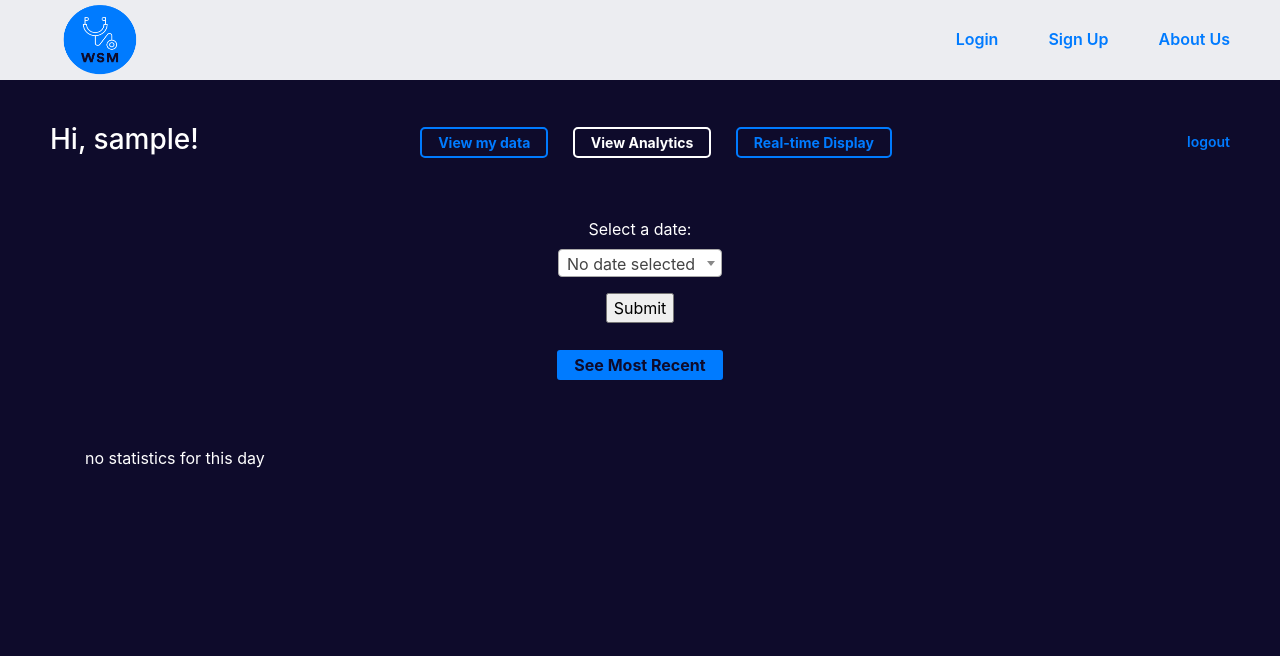
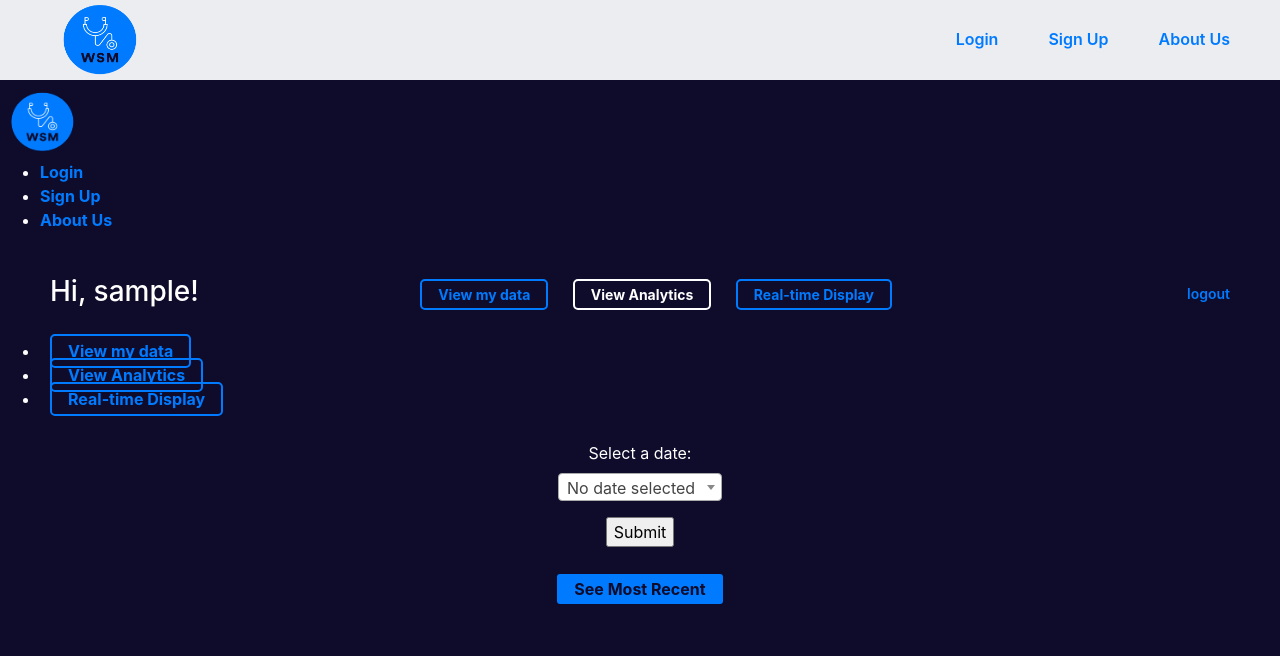
Before and after one commit to brookepaxman/wsm-app, a Django app: page /analysis/ in a window 1280 px wide. Shown: the top 656 px of the page. Run offline with Django 3.2, Linux system fonts and the light colour scheme; the visitor is signed in with stand-in values (Sample User, id 1); data that the repository does not hold is empty; some libraries are stand-ins or nearby versions.

Commit message:
mobile styling

```diff
--- a/mysite/templates/template.html
+++ b/mysite/templates/template.html
@@ -13,7 +13,7 @@
   <link rel="stylesheet" href="https://cdnjs.cloudflare.com/ajax/libs/font-awesome/4.7.0/css/font-awesome.min.css">
   <link href="https://cdn.jsdelivr.net/npm/select2@4.0.13/dist/css/select2.min.css" rel="stylesheet" />
   <link rel="stylesheet" type="text/css" href="{% static '/admin/css/bootstrap.css' %}">
-  <link rel="stylesheet" type="text/css" href="{% static '/admin/css/style.css' %}">
+  <link rel="stylesheet" type="text/css" href="{% static '/admin/css/style.css' %}?v=1">
 
   <title>{% block title %}Basic Site Template{% endblock %}</title>
  <!-- <meta http-equiv="refresh" content="30" /> -->
@@ -43,6 +43,33 @@
         </ul>
 
       </div>
+      <div class="mobile-nav">
+        <a href="/"><img height="80px" width="85px" src="{% static '/admin/img/WSM-01.png' %}" alt=""></a>
+        <div class="menu-lines">
+          <div class="line-1"></div>
+          <div class="line-2"></div>
+          <div class="line-3"></div>
+        </div>
+      </div>
+      <div class="mobile-nav-content">
+        <ul class="mobile-menu">
+          <li>
+            <a class="nav-link-txt" href="{% url 'login' %}">
+              <strong>Login</strong>
+            </a>
+          </li>
+          <li>
+            <a class="nav-link-txt" href="/signup">
+              <strong>Sign Up</strong>
+            </a>
+          </li>
+          <li>
+            <a class="nav-link-txt" href="/about">
+              <strong>About Us</strong>
+            </a>
+          </li>
+        </ul>
+      </div>
     {% endblock %}
   </div>
 
--- a/polls/templates/polls/analysis.html
+++ b/polls/templates/polls/analysis.html
@@ -72,12 +72,25 @@
 {% else %}
 <div class="sub-row">
   <h2 style="margin-bottom: 0; width: 98px; white-space: nowrap;">Hi, {{ user.username }}!</h2>
-  <div class="subnav-container">
+  <div class="subnav-container hide-mobile">
     <a href="/graphs" class="outline-btn" style="margin-left: 0;">View my data</a>
     <a href="/analysis" class="outline-btn active">View Analytics</a>
     <a href="/realtime" class="outline-btn" style="margin-right: 0;">Real-time Display</a>
   </div>
-  <p style="margin-bottom: 30px;"><a href="{% url 'logout' %}">logout</a></p>
+  <p class="logout" style="margin-bottom: 30px;"><a href="{% url 'logout' %}">logout</a></p>
+</div>
+<div class="show-mobile subnav-mobile">
+  <ul>
+    <li>
+      <a href="/graphs" class="outline-btn">View my data</a>
+    </li>
+    <li>
+      <a href="/analysis" class="outline-btn">View Analytics</a>
+    </li>
+    <li>
+      <a href="/realtime" class="outline-btn">Real-time Display</a>
+    </li>
+  </ul>
 </div>
   <div class="container mt-20">
 
@@ -129,14 +142,14 @@
                 <div class="circles row">
 
                   <div class="col-md-4">
-                    <div class="circle-with-text" style="margin-left: auto;">
+                    <div class="circle-with-text left-align">
                       {{ stat.avgHR }}
                     </div>
-                    <h4 style="width: 130px; margin-left: auto" class="mr-20 text-center">Average Heart Rate (BPM)</h4>
+                    <h4 style="width: 130px" class="mr-20 text-center left-align">Average Heart Rate (BPM)</h4>
                   </div>
 
                   <div class="col-md-4">
-                    <div class="circle-with-text" style="margin-left: auto; margin-right: auto;">
+                    <div class="circle-with-text center-align">
                       {{ stat.avgRR }}
                     </div>
                     <h4 class="text-center alignment-txt">Average Respiration Rate (BPM)</h4>
@@ -149,7 +162,7 @@
                       <div class="circle-with-text">
                         {{ stat.avgHRdip }}
                       </div>
-                      <h4 style="width: 130px; margin-left: 20px; text-align: center;">Average Heart Rate Dip (BPM)</h4>
+                      <h4 class="text-center center-mobile ml-20" style="width: 130px; margin-bottom: 0;">Average Heart Rate Dip (BPM)</h4>
                     {% endif %}
                   </div>
 
@@ -261,14 +274,14 @@
               <div class="circles row">
 
                 <div class="col-md-4">
-                  <div class="circle-with-text" style="margin-left: auto;">
+                  <div class="circle-with-text left-align">
                     {{ stat.avgHR }}
                   </div>
-                  <h4 style="width: 130px; margin-left: auto" class="mr-20 text-center">Average Heart Rate (BPM)</h4>
+                  <h4 style="width: 130px" class="mr-20 text-center left-align">Average Heart Rate (BPM)</h4>
                 </div>
 
                 <div class="col-md-4">
-                  <div class="circle-with-text" style="margin-left: auto; margin-right: auto;">
+                  <div class="circle-with-text center-align">
                     {{ stat.avgRR }}
                   </div>
                   <h4 class="text-center alignment-txt">Average Respiration Rate (BPM)</h4>
@@ -278,10 +291,10 @@
                   {% if stat.avgHRdip == -1 %}
                     <p class="text-center" style="width: 180px;margin-top: 30px;">Average HR Dip: Not enough data to calculate HR Dip. Please record a sleep session for longer than 1 minute</p>
                   {% else %}
-                    <div class="circle-with-text">
+                    <div class="circle-with-text center-align">
                       {{ stat.avgHRdip }}
                     </div>
-                    <h4 style="width: 130px; margin-left: 20px; text-align: center;">Average Heart Rate Dip (BPM)</h4>
+                    <h4 class="text-center" style="width: 130px; margin-left: 20px">Average Heart Rate Dip (BPM)</h4>
                   {% endif %}
                 </div>
 
@@ -365,6 +378,13 @@
 <script type="text/javascript">
   // In your Javascript (external .js resource or <script> tag)
   $(document).ready(function() {
+    $(".menu-lines").click(function(){
+      $(".line-1").toggleClass("transform");
+      $(".line-2").toggleClass("transform");
+      $(".line-3").toggleClass("transform");
+      $(".mobile-nav-content").toggleClass("show");
+      $(".logout").toggleClass("transform");
+    });
     $('#id_inputDate').addClass("js-example-basic-single");
     $('.js-example-basic-single').select2();
     $('.errorlist').css("display", "none");
```
Also changed, not shown: polls/templates/polls/index.html (+14 -1 lines), polls/templates/polls/realtime.html (+14 -1 lines), 2 other files.
